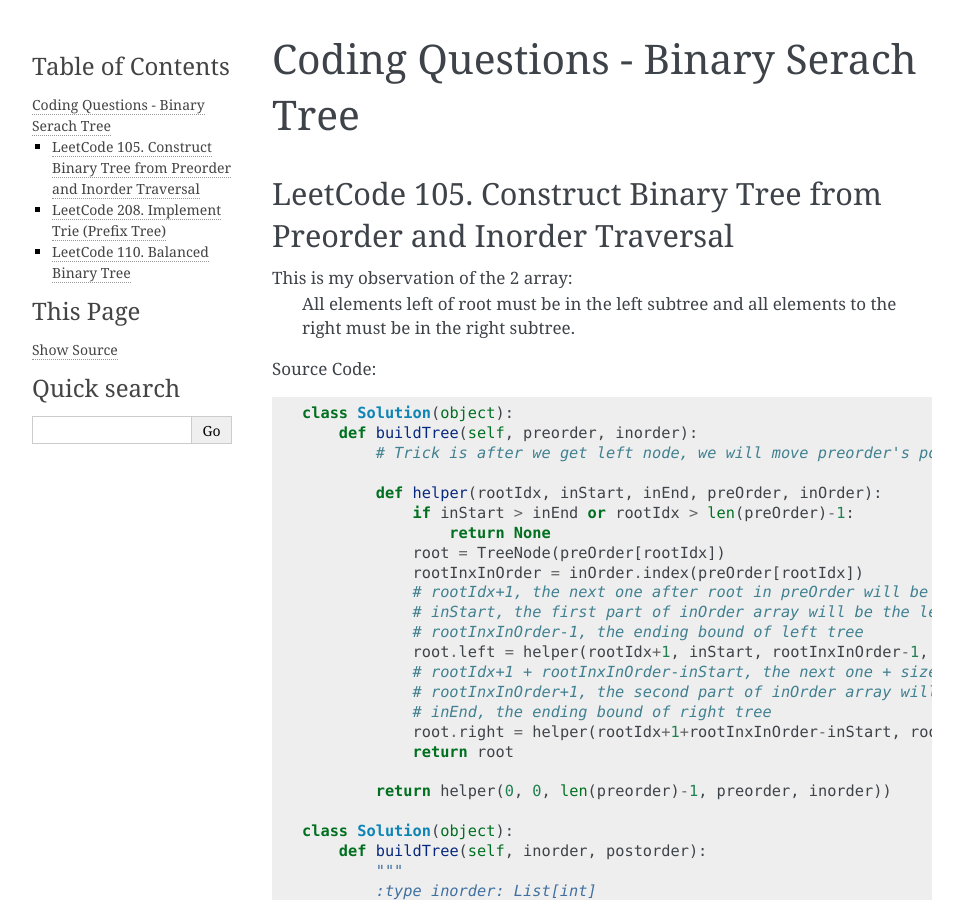
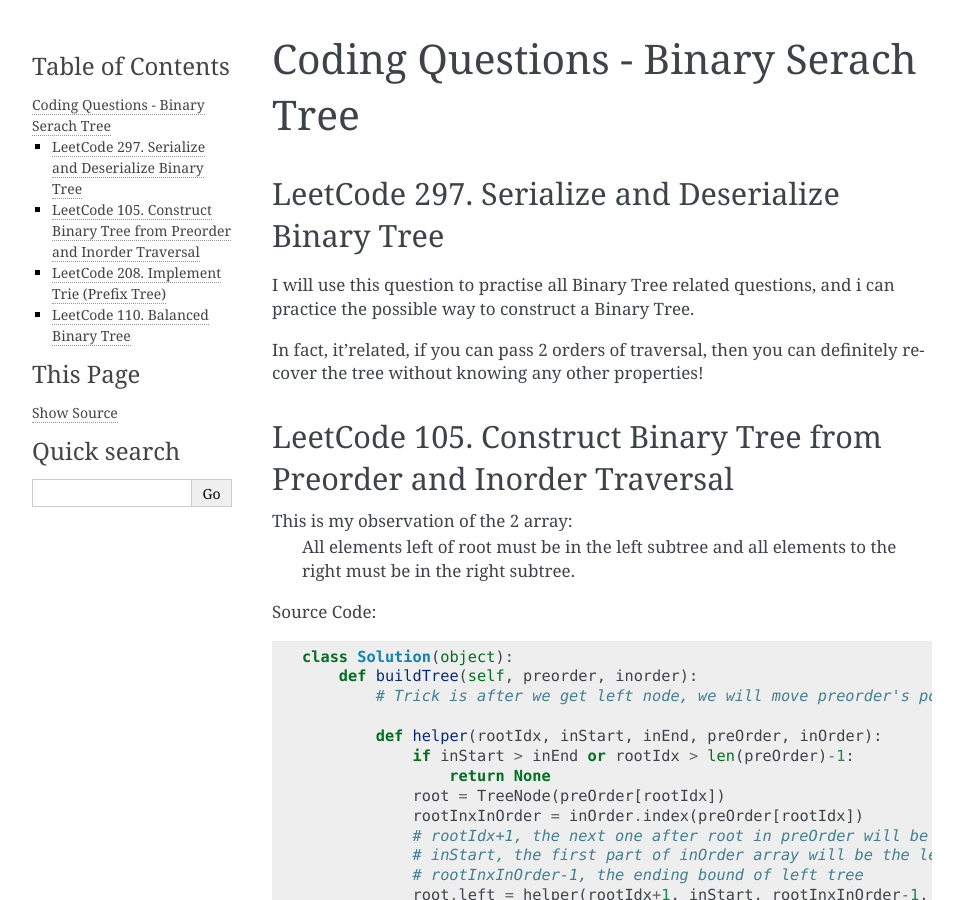
Before and after one commit to sheep-sheep/Mywebsite, a Sphinx documentation site: the page built from mysite/sphinx/binary_search_tree.rst, in a window 1280 px wide and 900 px high. Shown: the whole window, without its empty margins (148-1111 px from the left). Built offline with Sphinx 7.4.7, drawn with Linux system fonts in a browser that asks for light colours; formulas are drawn with MathJax 3.

Commit message:
serilization and tree

```diff
--- a/mysite/sphinx/arrays.rst
+++ b/mysite/sphinx/arrays.rst
@@ -67,6 +67,7 @@
 
 
 The expected solution::
+
         class Solution(object):
             def rotate(self, nums, k):
                 def reverseInPlace(nums, start, end):
--- a/mysite/sphinx/binary_search_tree.rst
+++ b/mysite/sphinx/binary_search_tree.rst
@@ -1,5 +1,14 @@
 Coding Questions - Binary Serach Tree
 =========================================
+
+LeetCode 297. Serialize and Deserialize Binary Tree
+--------------------------------------------------------------
+
+I will use this question to practise all Binary Tree related questions, and i can practice the possible way to
+construct a Binary Tree.
+
+In fact, it'related, if you can pass 2 orders of traversal, then you can definitely recover the tree without knowing
+any other properties!
 
 
 LeetCode 105. Construct Binary Tree from Preorder and Inorder Traversal
```
